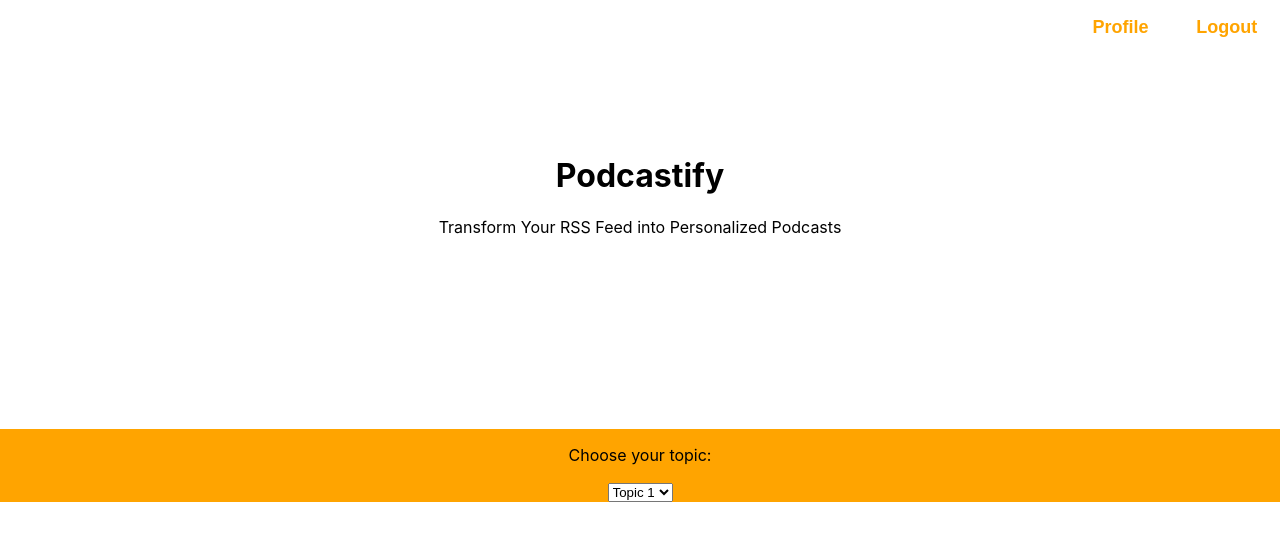
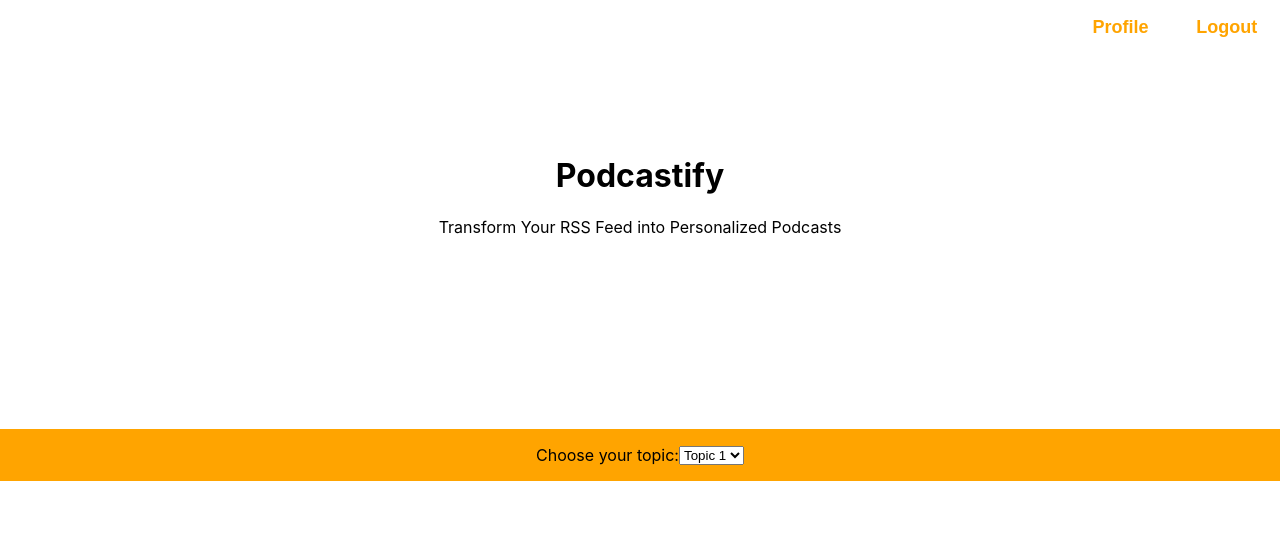
Before and after one commit to kamalakoum/ai_podcast, a React (Create React App) app in the folder frontend/: page /home in a window 1280 px wide. Shown: the top 540 px of the page. Built offline with nearby package versions, Linux system fonts and the light colour scheme.

Commit message:
frontend: diplay content-container as flex to arrange them in row

```diff
--- a/frontend/src/components/pages/home/index.css
+++ b/frontend/src/components/pages/home/index.css
@@ -27,3 +27,8 @@
     text-align: center;
     justify-content: center;
 }
+
+.content-container {
+    display: flex;
+    align-items: center;
+}
```
